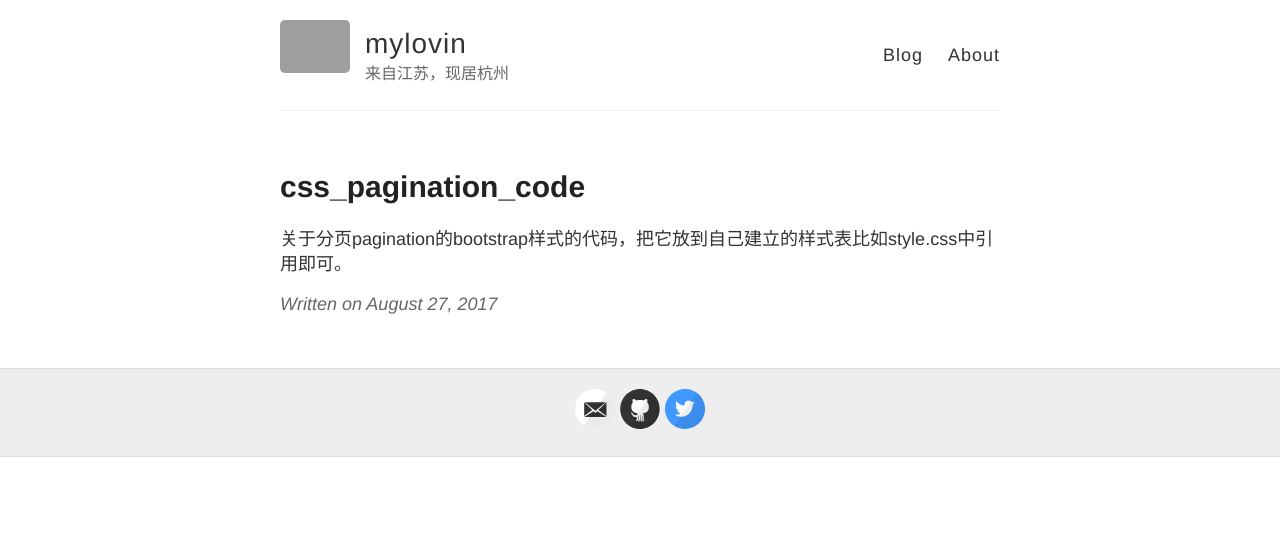
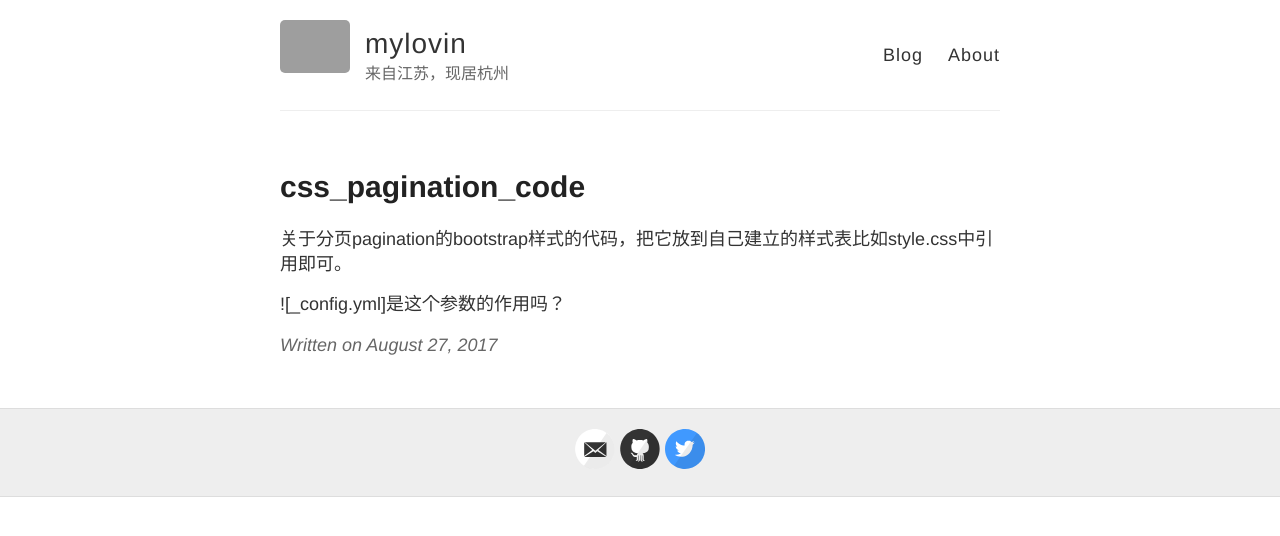
Before and after one commit to 861008761/861008761.github.io, a Jekyll site: the page built from _posts/2017-08-27-css_pagination_code.md, in a window 1280 px wide. Shown: the top 536 px of the page. Built offline with Jekyll 4.4.1, drawn with Linux system fonts in a browser that asks for light colours; part of the change alters nothing that is shown; grey boxes are pictures that could not be loaded.

Commit message:
add new files

```diff
--- a/_config.yml
+++ b/_config.yml
@@ -57,7 +57,7 @@ encoding: utf-8
 # !! You don't need to change any of the configuration flags below !!
 #
 
-permalink:
+permalink: /:year/:month/:day/:title.md
 
 paginate: 2
 paginate_path: "page:num"
--- a/_posts/2017-08-27-css_pagination_code.md
+++ b/_posts/2017-08-27-css_pagination_code.md
@@ -7,7 +7,7 @@ tags: []
 ---
 关于分页pagination的bootstrap样式的代码，把它放到自己建立的样式表比如style.css中引用即可。
 
-
+![_config.yml]是这个参数的作用吗？
 <style>
         .pagination { display: inline-block; padding-left: 0; margin: 20px 0; border-radius: 4px; }
         .pagination li { display: inline; }
```
